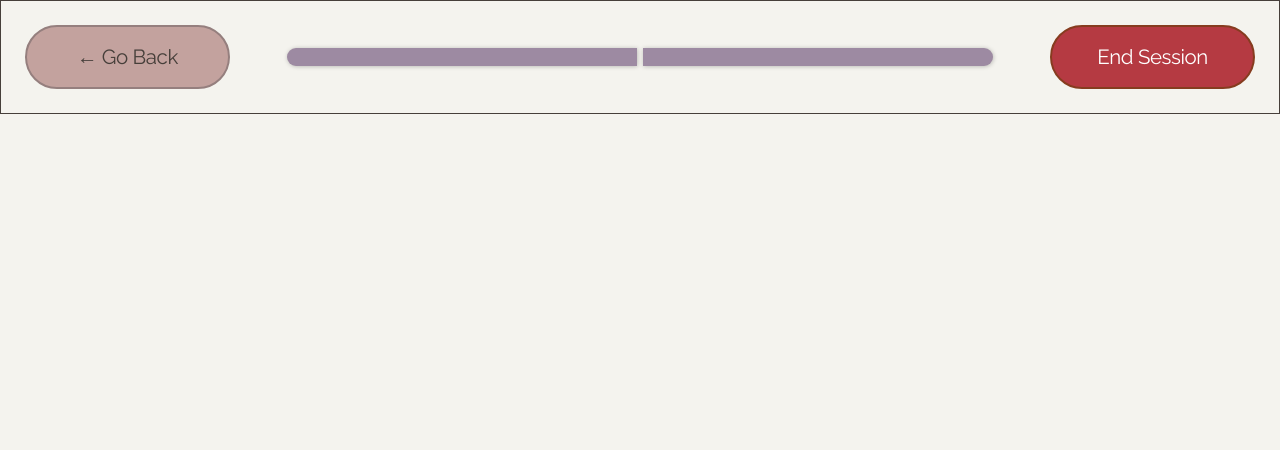
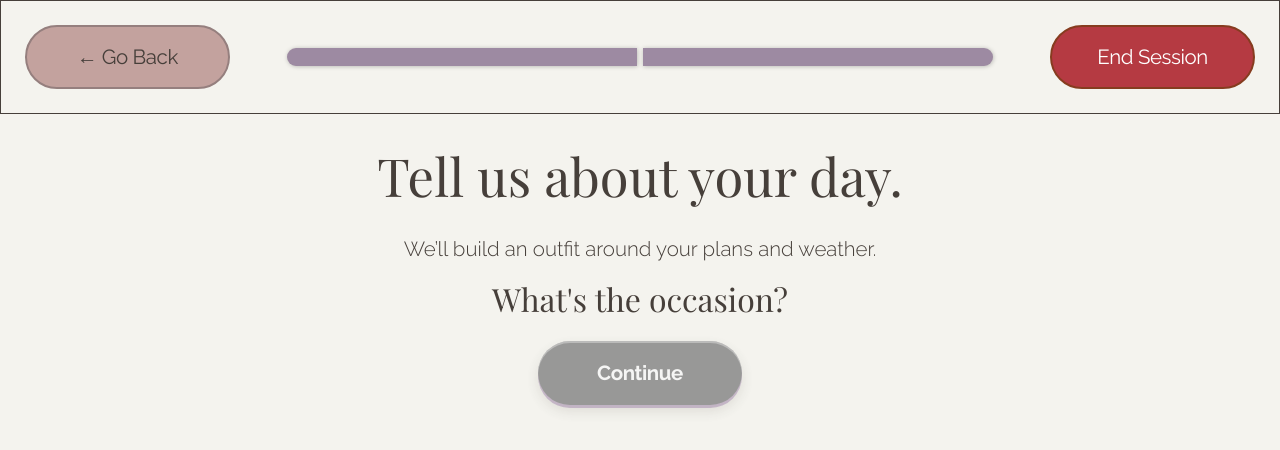
Before and after one commit to CS3560-02-6-A/MallKioskSystem, a React app in the folder frontend/: page /occasion in a window 1280 px wide. Shown: the top 450 px of the page. Built offline with nearby package versions, Linux system fonts and the light colour scheme; the HTML template or start-up script is replaced by a standard one.

Commit message:
Initial page layout

```diff
--- a/frontend/src/features/outfit-curator/pages/OccasionPage.jsx
+++ b/frontend/src/features/outfit-curator/pages/OccasionPage.jsx
@@ -1,24 +1,81 @@
 import { theme } from "../../../styles/theme";
 import { useNavigate } from "react-router-dom";
+import { useState } from "react";
 import HeaderBar from "../../../components/ui/HeaderBar";
 import ProgressBar from "../../../components/ui/ProgressBar";
+import AppButton from "../../../components/ui/AppButton";
+import ChoiceCard from "../../../components/ui/ChoiceCard";
 
 export default function OccasionPage() {
     const navigate = useNavigate();
+    const [selectedShopper, setSelectedShopper] = useState(null);
+
   return (
         <main
             style={{
         height: "100vh",
         width: "100%",
-        overflow: "hidden",
+        overflow: "scroll",
         background: theme.colors.page,
         color: theme.colors.text,
         fontFamily: theme.fonts.sans,
             }}
         >
-        <HeaderBar >
-            <ProgressBar step={2}/>
+            <HeaderBar>
+                <ProgressBar step={2} />
             </HeaderBar>
+            <h1
+                style={{
+                    justifyContent: "center",
+                    display: "flex",
+                    fontFamily: theme.fonts.display,
+                    fontSize: theme.fontSizes.onboardingTitle,
+                    fontWeight: theme.fontWeights.regular,
+                    lineHeight: theme.lineHeights.tight,
+                    color: theme.colors.text,
+                }}
+            >
+                Tell us about your day.
+            </h1>
+            <p
+                style={{
+                    justifyContent: "center",
+                    display: "flex",
+                    fontFamily: theme.fonts.sans,
+                    fontSize: theme.fontSizes.onboardingTagline,
+                    fontWeight: theme.fontWeights.light,
+                    lineHeight: theme.lineHeights.normal,
+                    color: theme.colors.mutedText,
+                }}
+            >
+                We’ll build an outfit around your plans and weather.
+            </p>
+            <h1
+                style={{
+                        justifyContent: "center",
+                        display: "flex",
+                        fontFamily: theme.fonts.display,
+                        fontWeight: theme.fontWeights.regular,
+                        lineHeight: theme.lineHeights.tight,
+                        color: theme.colors.text,
+                        }}>
+                            What's the occasion?
+            </h1>
+
+            <section
+                style={{
+                    padding: "5px",
+                    justifyContent: "center",
+                    display: "flex",
+                }}
+            >
+                <AppButton
+                    disabled={!selectedShopper}
+                    onClick={() => selectedShopper ? navigate("/occasion") : null}
+                >
+                    Continue
+                </AppButton>
+            </section>
     </main>
     );
 }
```
Lines whose indentation alone changed are shown as unchanged.
